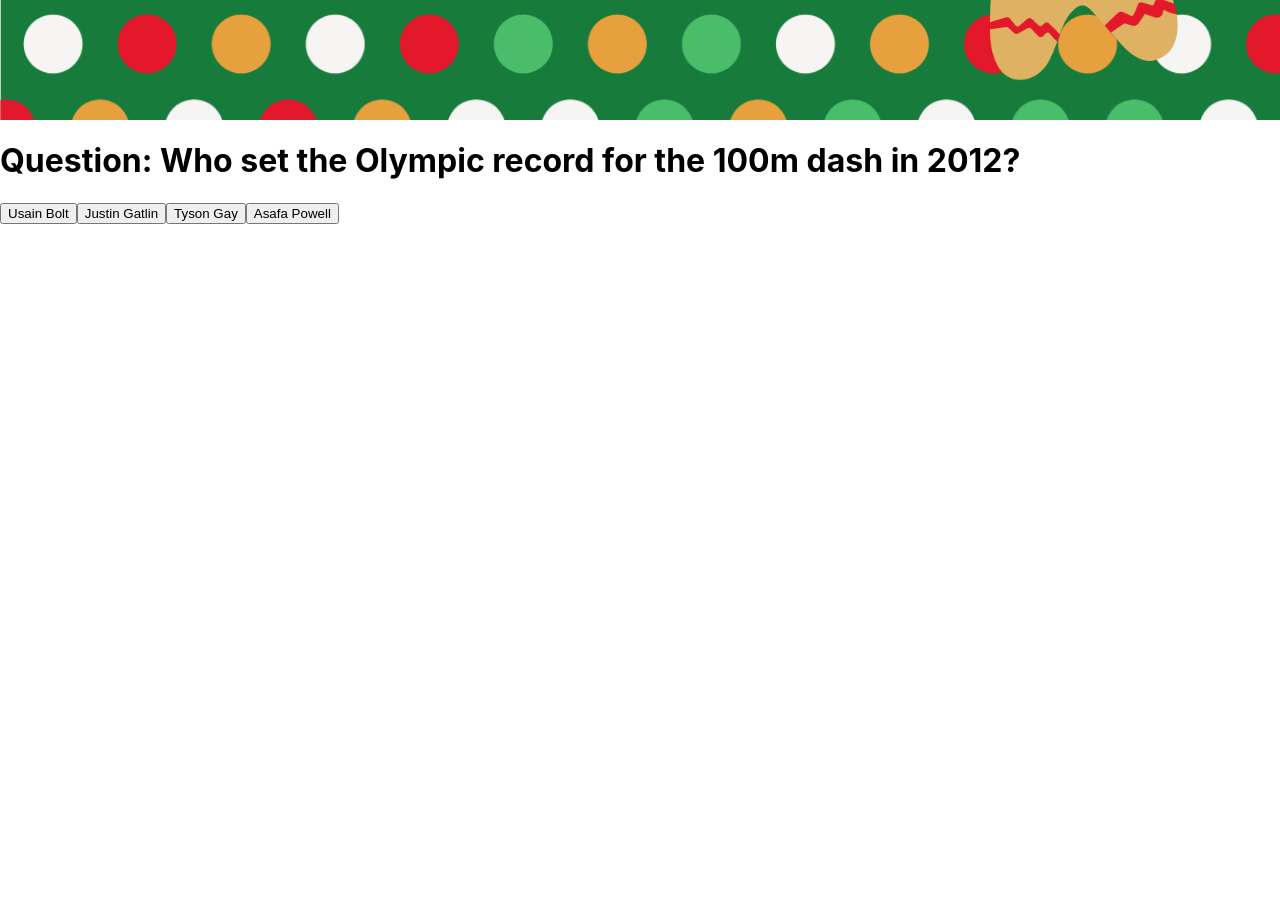
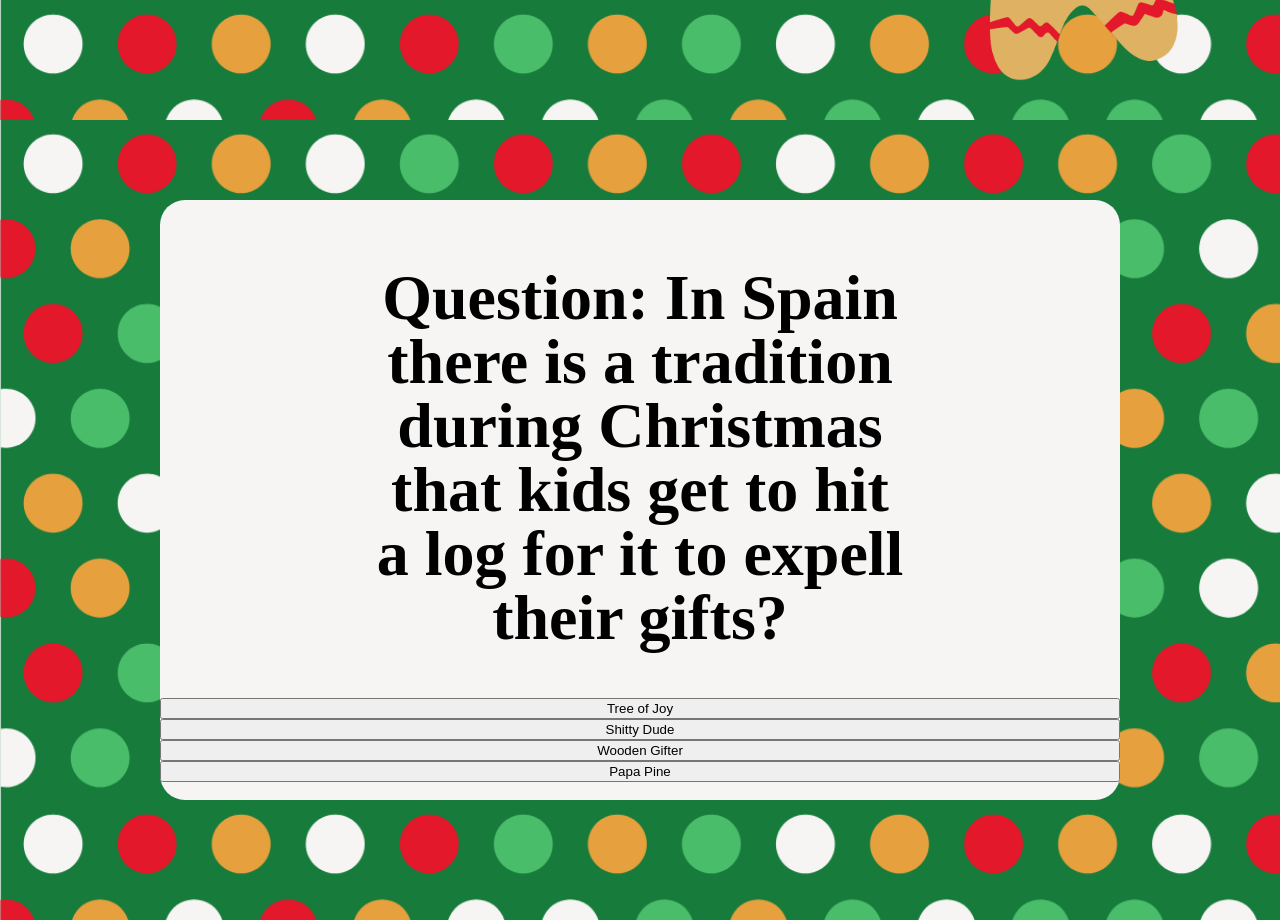
Before and after one commit to Technigo/project-redux-quiz-old, a React (Create React App) app: page / in a window 1280 px wide. Shown: the part 680-1600 px from the top of the page. Before the commit the page ends 904 px from the top, so only its background shows below. Built offline with nearby package versions, Linux system fonts and the light colour scheme.

Commit message:
Added questions

```diff
--- a/src/components/CurrentQuestion.js
+++ b/src/components/CurrentQuestion.js
@@ -1,7 +1,7 @@
 import React from 'react'
 import { useSelector, useDispatch } from 'react-redux'
 import { quiz } from 'reducers/quiz'
-/* import Options from 'components/Options' */
+import { Background, QuestionContainer, Headers } from './Styling/GlobalStyles'
 
 export const CurrentQuestion = () => {
   const question = useSelector((state) => state.quiz.questions[state.quiz.currentQuestionIndex])
@@ -25,11 +25,13 @@ export const CurrentQuestion = () => {
   }
 
   return (
-    <div>
-      <h1>Question: {question.questionText}</h1>
-      {question.options.map((option, index) => {
-        return <button onClick={() => onAnswerSubmit(question.id, index)} key={option} type="button">{option}</button>
-      })}
-    </div>
+    <Background>
+      <QuestionContainer>
+        <Headers>Question: {question.questionText}</Headers>
+        {question.options.map((option, index) => {
+          return <button onClick={() => onAnswerSubmit(question.id, index)} key={option} type="button">{option}</button>
+        })}
+      </QuestionContainer>
+    </Background>
   )
 }
--- a/src/components/Startpage.js
+++ b/src/components/Startpage.js
@@ -1,35 +1,15 @@
 import React from 'react'
-import styled from 'styled-components'
-import xmasBackground from 'Images/XmasBackground.png'
 import Cookie from 'Images/cookie.png'
-import { QuestionContainer, Headers, Buttons } from './Styling/GlobalStyles'
+import { Background, QuestionContainer, Headers, Buttons, Illustration } from './Styling/GlobalStyles'
 
 export const StartPage = () => {
   return (
     <Background>
       <QuestionContainer>
         <Headers> How much do you know about Christmas traditions from around the world?</Headers>
-        <GingerCookie src={Cookie} alt="Ginger Cookie" />
+        <Illustration src={Cookie} alt="Ginger Cookie" />
         <Buttons href="" class="button"> START QUIZ </Buttons>
       </QuestionContainer>
     </Background>
   )
 }
-
-const Background = styled.div`
-  background-image: url(${xmasBackground});
-  background-size: cover;
-  position: relative;
-  width: 100vw;
-  height: 100vh;
-`
-
-const GingerCookie = styled.img`
-position: fixed;
-right: 2%;
-bottom: 2%;
-height: auto;
-width: 30%;
-object-fit: cover;
-z-index: 99;
-`
--- a/src/components/Styling/GlobalStyles.js
+++ b/src/components/Styling/GlobalStyles.js
@@ -1,4 +1,5 @@
 import styled, { createGlobalStyle } from 'styled-components';
+import xmasBackground from 'Images/XmasBackground.png'
 
 const GlobalStyles = createGlobalStyle`
 *,
@@ -7,6 +8,13 @@ body {
   margin: 0;
   padding: 0;
 }
+`
+export const Background = styled.div`
+  background-image: url(${xmasBackground});
+  background-size: cover;
+  position: relative;
+  width: 100vw;
+  height: 100vh;
 `
 export const QuestionContainer = styled.section`
 position: relative;
@@ -47,4 +55,13 @@ export const Buttons = styled.a`
     text-align: center;
     border-radius: 12px;
 `
+export const Illustration = styled.img`
+position: fixed;
+right: 2%;
+bottom: 2%;
+height: auto;
+width: 30%;
+object-fit: cover;
+z-index: 99;
+`
 export default GlobalStyles;
--- a/src/reducers/quiz.js
+++ b/src/reducers/quiz.js
@@ -2,8 +2,8 @@ import { createSlice } from '@reduxjs/toolkit'
 
 // Change these to your own questions!
 const questions = [
-  { id: 1, questionText: 'Who set the Olympic record for the 100m dash in 2012?', options: ['Usain Bolt', 'Justin Gatlin', 'Tyson Gay', 'Asafa Powell'], correctAnswerIndex: 0 },
-  { id: 2, questionText: 'When was Michael Phelps last named male World Swimmer of the Year?', options: ['2012', '2014', '2016', '2018'], correctAnswerIndex: 2 }
+  { id: 1, questionText: 'In Spain there is a tradition during Christmas that kids get to hit a log for it to expell their gifts?', options: ['Tree of Joy', 'Shitty Dude', 'Wooden Gifter', 'Papa Pine'], correctAnswerIndex: 1 },
+  { id: 2, questionText: 'In Sweden 40% of the population tunes in during Christmas to watch the Donald Duch Special, in the video, what happens after?', options: ['Donuld Duck ...', 'Donuld Duck ...', 'Donuld Duck ...', 'Donuld Duck ...'], correctAnswerIndex: 2 }
 ]
 
 const initialState = {
```
